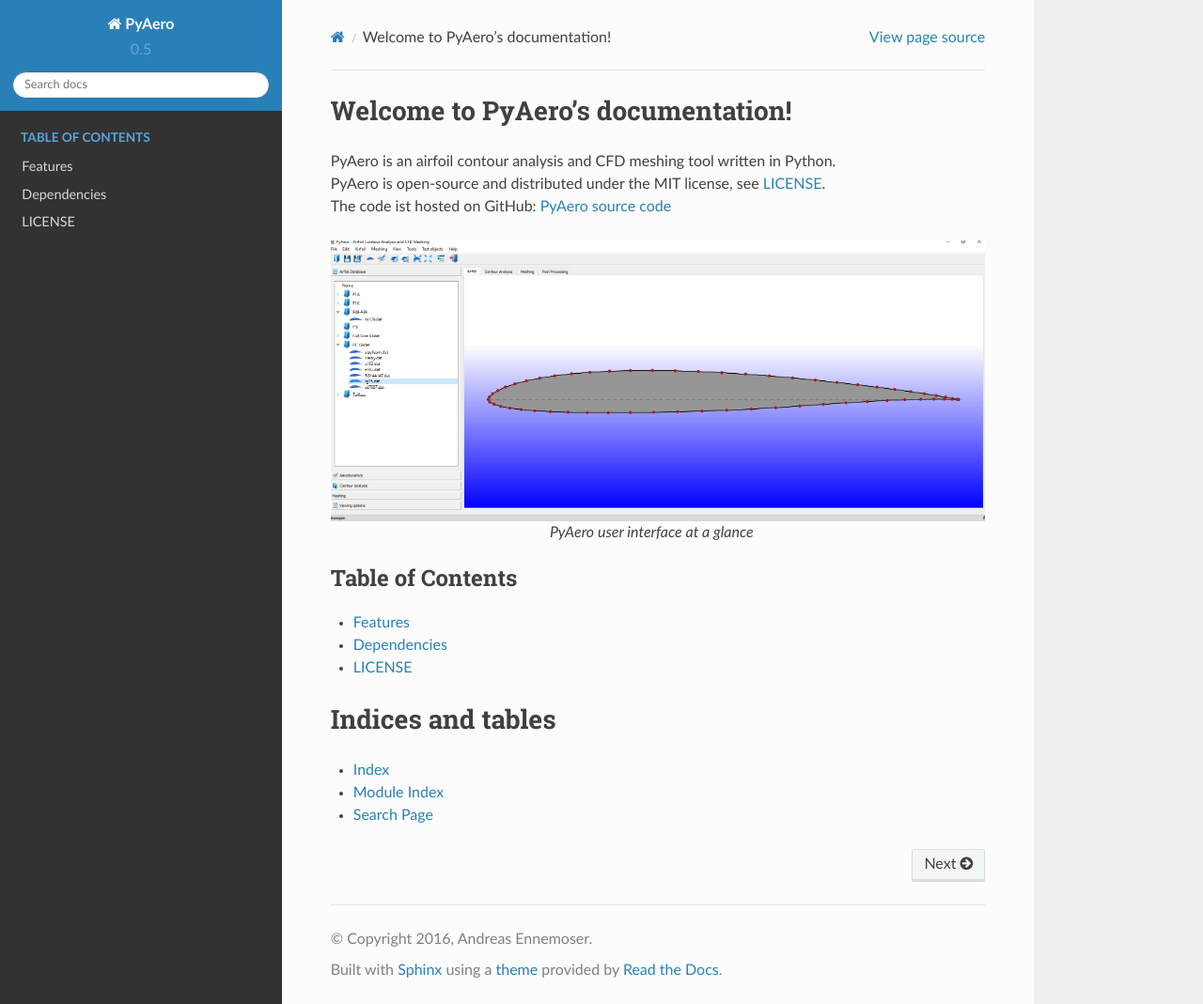
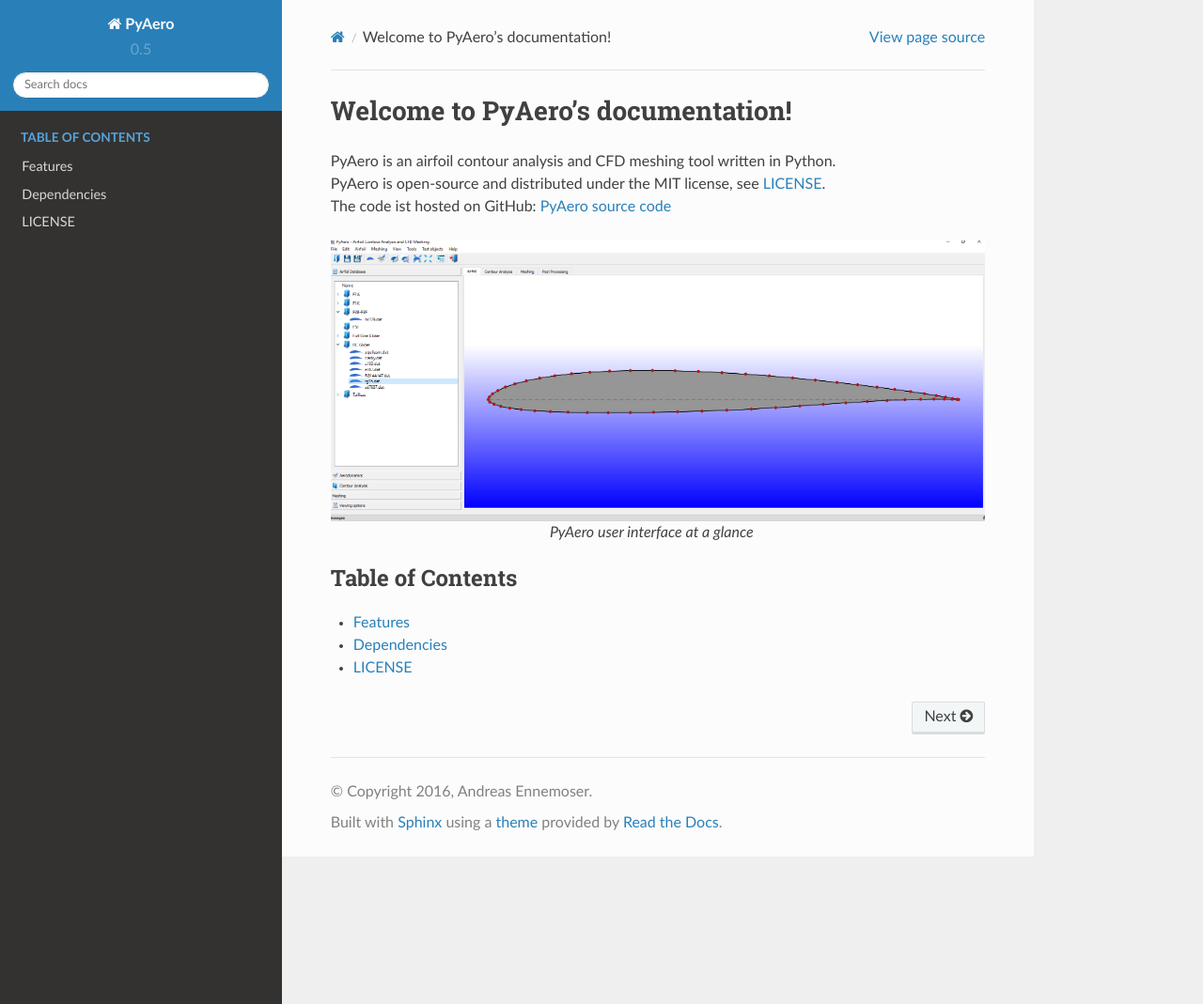
Before and after one commit to positroncascade/PyAero, a Sphinx documentation site: the page built from docs/index.rst, in a window 1280 px wide and 1069 px high. Shown: the whole window at 94% size. Built offline with Sphinx 7.4.7 and the Read the Docs theme 2.0.0, drawn with Linux system fonts in a browser that asks for light colours.

```diff
--- a/docs/index.rst
+++ b/docs/index.rst
@@ -24,12 +24,5 @@ The code ist hosted on GitHub: `PyAero source code <https://github.com/chiefenne
 
    features
    dependencies
+   introduction
    license
-
-
-Indices and tables
-==================
-
-* :ref:`genindex`
-* :ref:`modindex`
-* :ref:`search`
```
Also changed, not shown: docs/introduction.rst (added, +11 -0 lines).
